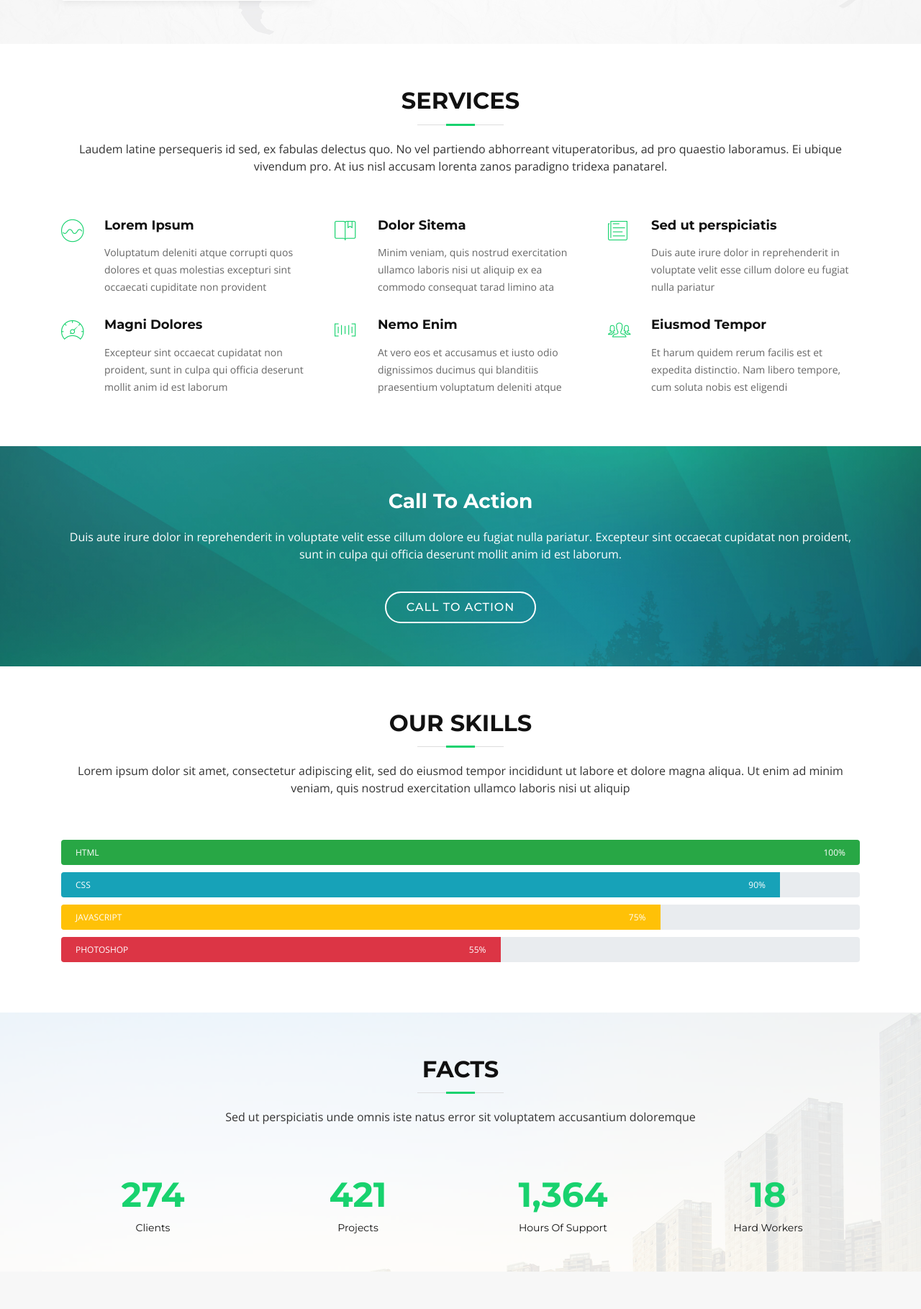
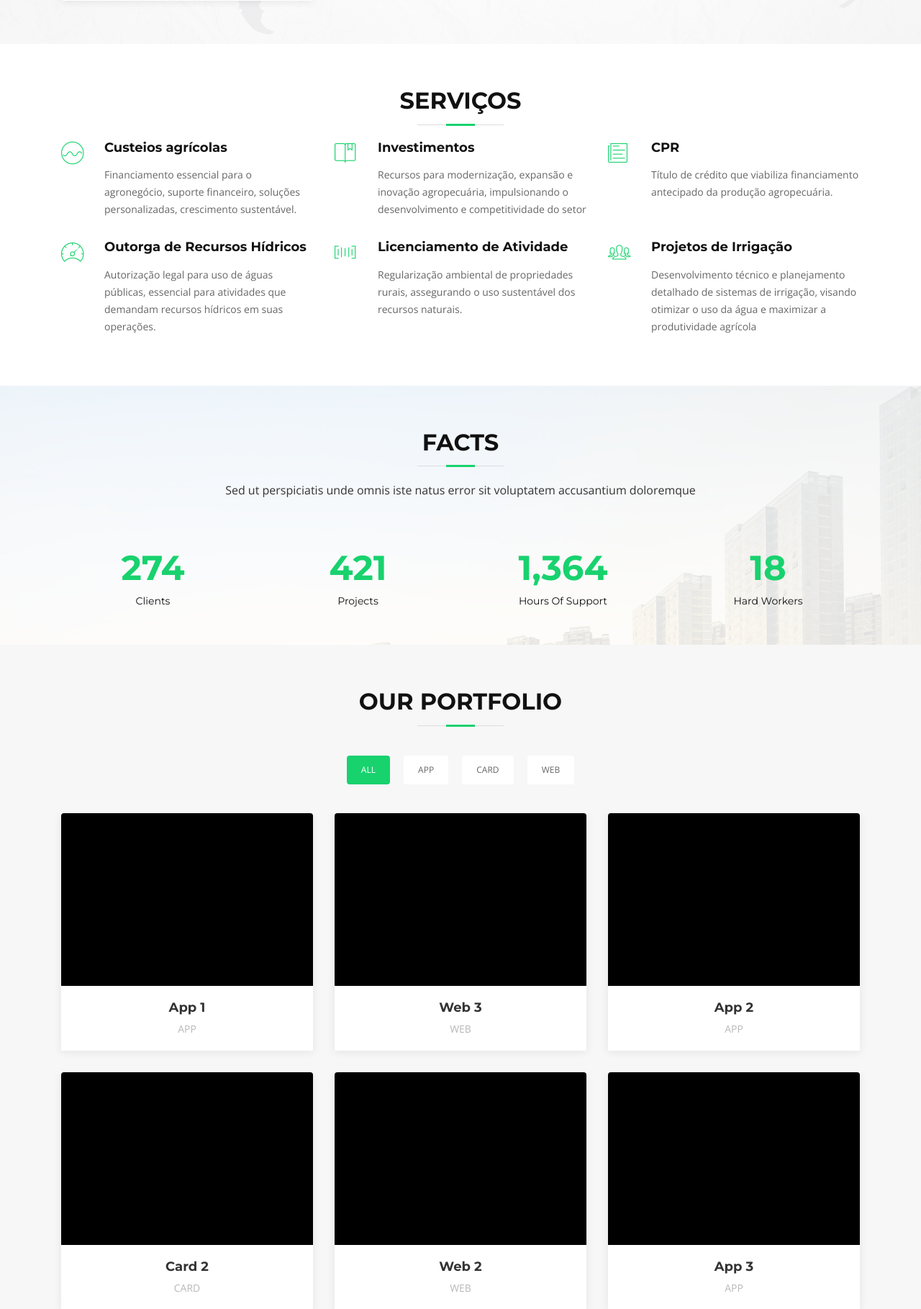
Before and after one commit to GabrielTI2001/frasson2, a Django app: page / in a window 1280 px wide. Shown: the part 1461-3280 px from the top of the page at 72% size. Run offline with Django 4.2, Linux system fonts and the light colour scheme; some libraries are stand-ins or nearby versions; some web fonts are replaced.

Commit message:
Update 31.07.2023

```diff
--- a/templates/index.html
+++ b/templates/index.html
@@ -208,41 +208,40 @@
       <div class="container">
 
         <header class="section-header wow fadeInUp">
-          <h3>Services</h3>
-          <p>Laudem latine persequeris id sed, ex fabulas delectus quo. No vel partiendo abhorreant vituperatoribus, ad pro quaestio laboramus. Ei ubique vivendum pro. At ius nisl accusam lorenta zanos paradigno tridexa panatarel.</p>
+          <h3>Serviços</h3>
         </header>
 
         <div class="row">
 
           <div class="col-lg-4 col-md-6 box wow bounceInUp" data-wow-duration="1.4s">
             <div class="icon"><i class="ion-ios-analytics-outline"></i></div>
-            <h4 class="title"><a href="">Lorem Ipsum</a></h4>
-            <p class="description">Voluptatum deleniti atque corrupti quos dolores et quas molestias excepturi sint occaecati cupiditate non provident</p>
+            <h4 class="title"><a href="">Custeios agrícolas</a></h4>
+            <p class="description">Financiamento essencial para o agronegócio, suporte financeiro, soluções personalizadas, crescimento sustentável.</p>
           </div>
           <div class="col-lg-4 col-md-6 box wow bounceInUp" data-wow-duration="1.4s">
             <div class="icon"><i class="ion-ios-bookmarks-outline"></i></div>
-            <h4 class="title"><a href="">Dolor Sitema</a></h4>
-            <p class="description">Minim veniam, quis nostrud exercitation ullamco laboris nisi ut aliquip ex ea commodo consequat tarad limino ata</p>
+            <h4 class="title"><a href="">Investimentos</a></h4>
+            <p class="description">Recursos para modernização, expansão e inovação agropecuária, impulsionando o desenvolvimento e competitividade do setor</p>
           </div>
           <div class="col-lg-4 col-md-6 box wow bounceInUp" data-wow-duration="1.4s">
             <div class="icon"><i class="ion-ios-paper-outline"></i></div>
-            <h4 class="title"><a href="">Sed ut perspiciatis</a></h4>
-            <p class="description">Duis aute irure dolor in reprehenderit in voluptate velit esse cillum dolore eu fugiat nulla pariatur</p>
+            <h4 class="title"><a href="">CPR</a></h4>
+            <p class="description">Título de crédito que viabiliza financiamento antecipado da produção agropecuária.</p>
           </div>
           <div class="col-lg-4 col-md-6 box wow bounceInUp" data-wow-delay="0.1s" data-wow-duration="1.4s">
             <div class="icon"><i class="ion-ios-speedometer-outline"></i></div>
-            <h4 class="title"><a href="">Magni Dolores</a></h4>
-            <p class="description">Excepteur sint occaecat cupidatat non proident, sunt in culpa qui officia deserunt mollit anim id est laborum</p>
+            <h4 class="title"><a href="">Outorga de Recursos Hídricos</a></h4>
+            <p class="description">Autorização legal para uso de águas públicas, essencial para atividades que demandam recursos hídricos em suas operações.</p>
           </div>
           <div class="col-lg-4 col-md-6 box wow bounceInUp" data-wow-delay="0.1s" data-wow-duration="1.4s">
             <div class="icon"><i class="ion-ios-barcode-outline"></i></div>
-            <h4 class="title"><a href="">Nemo Enim</a></h4>
-            <p class="description">At vero eos et accusamus et iusto odio dignissimos ducimus qui blanditiis praesentium voluptatum deleniti atque</p>
+            <h4 class="title"><a href="">Licenciamento de Atividade</a></h4>
+            <p class="description">Regularização ambiental de propriedades rurais, assegurando o uso sustentável dos recursos naturais.</p>
           </div>
           <div class="col-lg-4 col-md-6 box wow bounceInUp" data-wow-delay="0.1s" data-wow-duration="1.4s">
             <div class="icon"><i class="ion-ios-people-outline"></i></div>
-            <h4 class="title"><a href="">Eiusmod Tempor</a></h4>
-            <p class="description">Et harum quidem rerum facilis est et expedita distinctio. Nam libero tempore, cum soluta nobis est eligendi</p>
+            <h4 class="title"><a href="">Projetos de Irrigação</a></h4>
+            <p class="description">Desenvolvimento técnico e planejamento detalhado de sistemas de irrigação, visando otimizar o uso da água e maximizar a produtividade agrícola</p>
           </div>
 
         </div>
@@ -253,55 +252,10 @@
     <!--==========================
       Call To Action Section
     ============================-->
-    <section id="call-to-action" class="wow fadeIn">
-      <div class="container text-center">
-        <h3>Call To Action</h3>
-        <p> Duis aute irure dolor in reprehenderit in voluptate velit esse cillum dolore eu fugiat nulla pariatur. Excepteur sint occaecat cupidatat non proident, sunt in culpa qui officia deserunt mollit anim id est laborum.</p>
-        <a class="cta-btn" href="#">Call To Action</a>
-      </div>
-    </section><!-- #call-to-action -->
 
     <!--==========================
       Skills Section
     ============================-->
-    <section id="skills">
-      <div class="container">
-
-        <header class="section-header">
-          <h3>Our Skills</h3>
-          <p>Lorem ipsum dolor sit amet, consectetur adipiscing elit, sed do eiusmod tempor incididunt ut labore et dolore magna aliqua. Ut enim ad minim veniam, quis nostrud exercitation ullamco laboris nisi ut aliquip</p>
-        </header>
-
-        <div class="skills-content">
-
-          <div class="progress">
-            <div class="progress-bar bg-success" role="progressbar" aria-valuenow="100" aria-valuemin="0" aria-valuemax="100">
-              <span class="skill">HTML <i class="val">100%</i></span>
-            </div>
-          </div>
-
-          <div class="progress">
-            <div class="progress-bar bg-info" role="progressbar" aria-valuenow="90" aria-valuemin="0" aria-valuemax="100">
-              <span class="skill">CSS <i class="val">90%</i></span>
-            </div>
-          </div>
-
-          <div class="progress">
-            <div class="progress-bar bg-warning" role="progressbar" aria-valuenow="75" aria-valuemin="0" aria-valuemax="100">
-              <span class="skill">JavaScript <i class="val">75%</i></span>
-            </div>
-          </div>
-
-          <div class="progress">
-            <div class="progress-bar bg-danger" role="progressbar" aria-valuenow="55" aria-valuemin="0" aria-valuemax="100">
-              <span class="skill">Photoshop <i class="val">55%</i></span>
-            </div>
-          </div>
-
-        </div>
-
-      </div>
-    </section>
 
     <!--==========================
       Facts Section
@@ -798,11 +752,9 @@
             </p>
 
             <div class="social-links">
-              <a href="#" class="twitter"><i class="fa fa-twitter"></i></a>
-              <a href="#" class="facebook"><i class="fa fa-facebook"></i></a>
-              <a href="#" class="instagram"><i class="fa fa-instagram"></i></a>
-              <a href="#" class="google-plus"><i class="fa fa-google-plus"></i></a>
-              <a href="#" class="linkedin"><i class="fa fa-linkedin"></i></a>
+              <a href="https://www.facebook.com/profile.php?id=100063576187298&locale=pt_BR" class="facebook"><i class="fa fa-facebook"></i></a>
+              <a href="https://www.instagram.com/frassonconsultoria/" class="instagram"><i class="fa fa-instagram"></i></a>
+              <a href="https://br.linkedin.com/company/frasson-consultoria" class="linkedin"><i class="fa fa-linkedin"></i></a>
             </div>
 
           </div>
```
